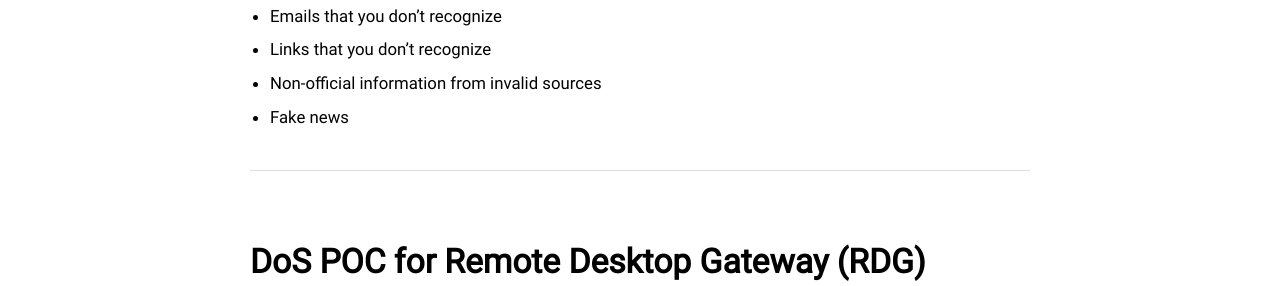
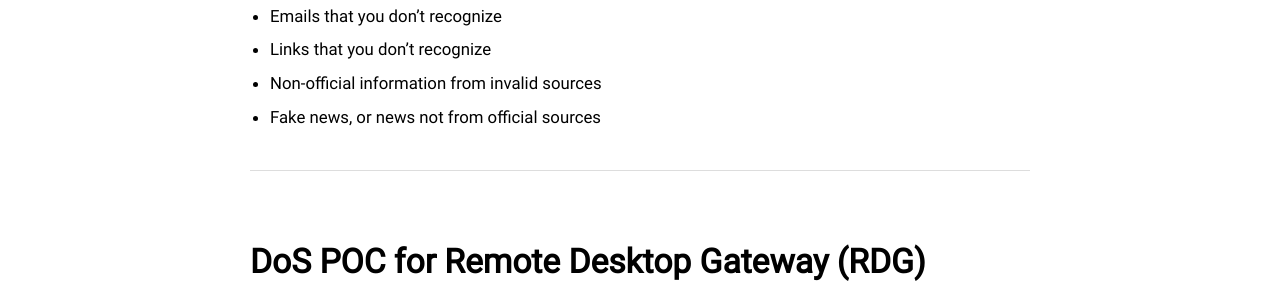
Before and after one commit to ShabazBadshah/shabazbadshah.com, a Jekyll site: the page built from _posts/427-notes/2020-01-28-sans-recap-jan-28.md, in a window 1280 px wide. Shown: the part 637-923 px from the top of the page. Built offline with Jekyll 4.4.1, drawn with Linux system fonts in a browser that asks for light colours.

Commit message:
Update from Forestry.io Shabaz Badshah updated _posts/427-notes/2020-01-28-sans-recap-jan-28.md

```diff
--- a/_posts/427-notes/2020-01-28-sans-recap-jan-28.md
+++ b/_posts/427-notes/2020-01-28-sans-recap-jan-28.md
@@ -2,16 +2,14 @@
 layout: article
 title: Sans Recap Jan 28
 date: 2020-01-28
-category: "427-notes"
+category: 427-notes
+
 ---
-
 # Sans Recap Jan 28
 
-Jan 28, 2020 {#date}
-----
+## Jan 28, 2020 {#date}
 
-[Podcast Link](https://isc.sans.edu/podcastdetail.html?id=6842) {#project-links}
-----
+## [Podcast Link](https://isc.sans.edu/podcastdetail.html?id=6842) {#project-links}
 
 ## Cornavirus Situation
 
@@ -19,26 +17,26 @@
 
 Keep your eyes out for the following:
 
-- Emails that you don't recognize
-- Links that you don't recognize
-- Non-official information from invalid sources
-- Fake news
+* Emails that you don't recognize
+* Links that you don't recognize
+* Non-official information from invalid sources
+* Fake news, or news not from official sources
 
----
+***
 
 ## DoS POC for Remote Desktop Gateway (RDG) Demoed
 
 ### Overview
 
-Grants remote code execution (RCE) exploit which has not been released by the author through a vulnerability in RDG. [CVE-2020-0609](https://portal.msrc.microsoft.com/en-US/security-guidance/advisory/CVE-2020-0609). Demo of exploit is available by the author on [twitter](https:/[/twitter.com/layle_ctf/status/1221514332049113095?s=12]).
+Grants remote code execution (RCE) exploit which has not been released by the author through a vulnerability in RDG. [CVE-2020-0609](https://portal.msrc.microsoft.com/en-US/security-guidance/advisory/CVE-2020-0609). Demo of exploit is available by the author on [twitter](https:/%5B/twitter.com/layle_ctf/status/1221514332049113095?s=12%5D).
 
 ### Mitigation Techniques
 
-- Update RDG application
-- Use HTTPS
-- Disable UDP packets
+* Update RDG application
+* Use HTTPS
+* Disable UDP packets
 
----
+***
 
 ## Mitsubishi Electric compromised via Trend Micro vulnerability
 
@@ -46,7 +44,7 @@
 
 A 0-day vulnerability within the Trend Micro "Office Scan" antivirus application where a directory-traversal vulnerability allowed for remote code execution. An arbitrary zip-file uploaded to the scanning software would extract files into a specific "Office Scan" folder on the server. The extracted file could then run remote code execution (RCE) exploits.
 
-A plethora of systems were compromised, and ~200MB of documents were stolen in June 2019. Trend Micro patched the application in October 2019.
+A plethora of systems were compromised, and \~200MB of documents were stolen in June 2019. Trend Micro patched the application in October 2019.
 
 ### Brief Pseducode Examples
 
@@ -70,18 +68,19 @@
 
 ### Mitigation Techniques
 
-__Validate your inputs via whitelisting__
+**Validate your inputs via whitelisting**
 
 When whitelisting strings, consider criteria such as:
-  - Input length
-  - Type of input
-  - Full range of acceptable characters
-  - Default/missing values for fields
 
----
+* Input length
+* Type of input
+* Full range of acceptable characters
+* Default/missing values for fields
+
+***
 
 ## Resources
 
-- Trend Micro vulnerability:
-  - [CVE-2019-18187](https://nvd.nist.gov/vuln/detail/CVE-2019-18187)
-  - [CWE-22: Improper Limitation of a Pathname to a Restricted Directory](http://cwe.mitre.org/data/definitions/22.html)
+* Trend Micro vulnerability:
+  * [CVE-2019-18187](https://nvd.nist.gov/vuln/detail/CVE-2019-18187)
+  * [CWE-22: Improper Limitation of a Pathname to a Restricted Directory](http://cwe.mitre.org/data/definitions/22.html)
```
